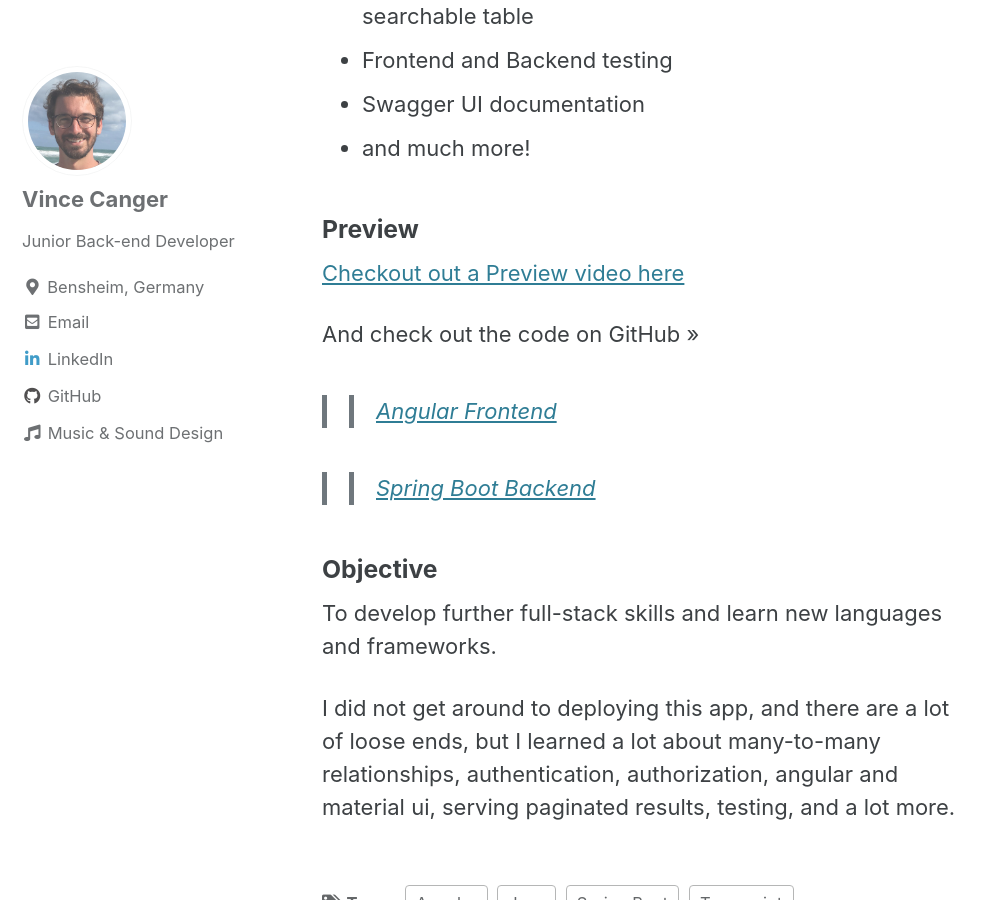
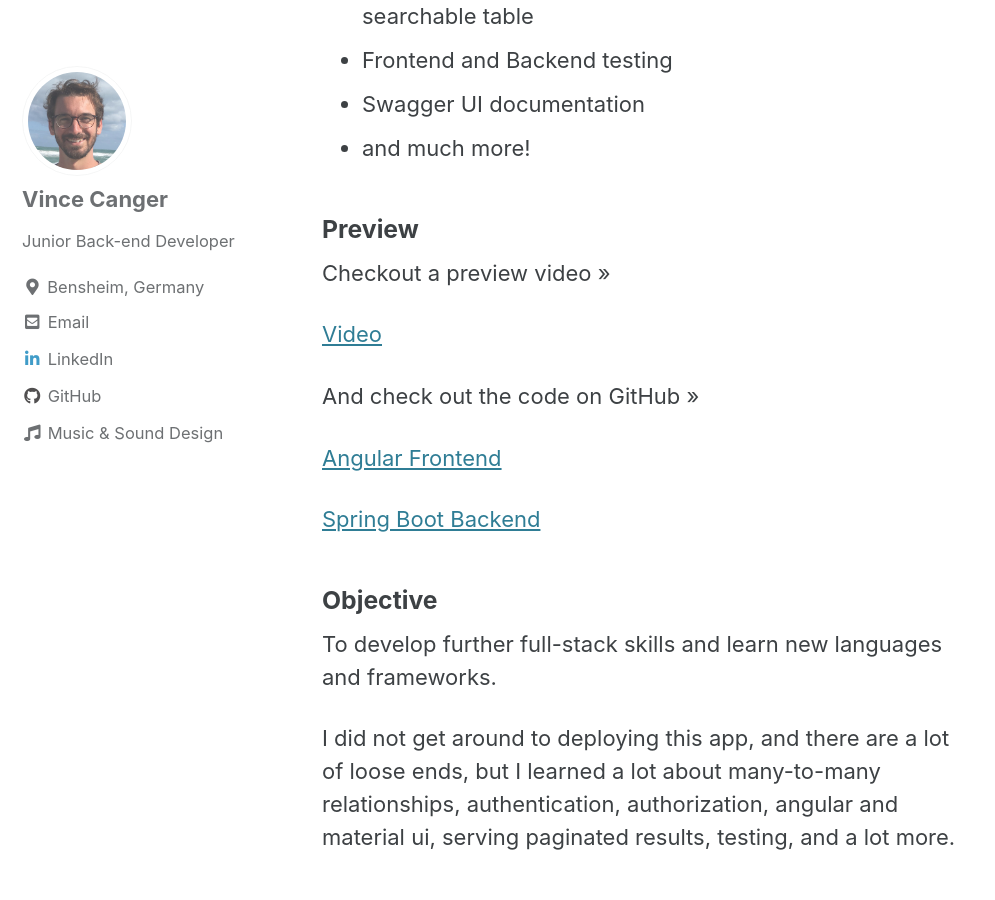
Before and after one commit to vincanger/vincanger.github.io, a Jekyll site: the page built from _posts/2021-08-10-food-friends.md, in a window 1280 px wide and 900 px high, scrolled down 575 px. Shown: the whole window, without its empty margins (0-995 px from the left). Built offline with Jekyll 4.4.1, drawn with Linux system fonts in a browser that asks for light colours; cached includes are drawn as plain includes.

Commit message:
update links

```diff
--- a/_posts/2021-08-10-food-friends.md
+++ b/_posts/2021-08-10-food-friends.md
@@ -18,13 +18,15 @@ This is simple full-stack user/admin management app using Angular and Spring Boo
 
 ### Preview
 
-[Checkout out a Preview video here](https://github.com/vincanger/TopSecretSchnupperDevChallenge/blob/BTB-28/README.md)
+Checkout a preview video >>
+
+[Video](https://github.com/vincanger/TopSecretSchnupperDevChallenge/blob/BTB-28/README.md)
 
 And check out the code on GitHub >>
 
->> [Angular Frontend](https://github.com/vincanger/TopSecretSchnupperDevChallengeFrontend/tree/BTB-30/food-friends)
+[Angular Frontend](https://github.com/vincanger/TopSecretSchnupperDevChallengeFrontend/tree/BTB-30/food-friends)
 
->> [Spring Boot Backend](https://github.com/vincanger/TopSecretSchnupperDevChallenge/tree/BTB-28/src/main/java/com/amiconsult/topsecretschnupperdevchallenge)
+[Spring Boot Backend](https://github.com/vincanger/TopSecretSchnupperDevChallenge/tree/BTB-28/src/main/java/com/amiconsult/topsecretschnupperdevchallenge)
 
 ### Objective
 
```
